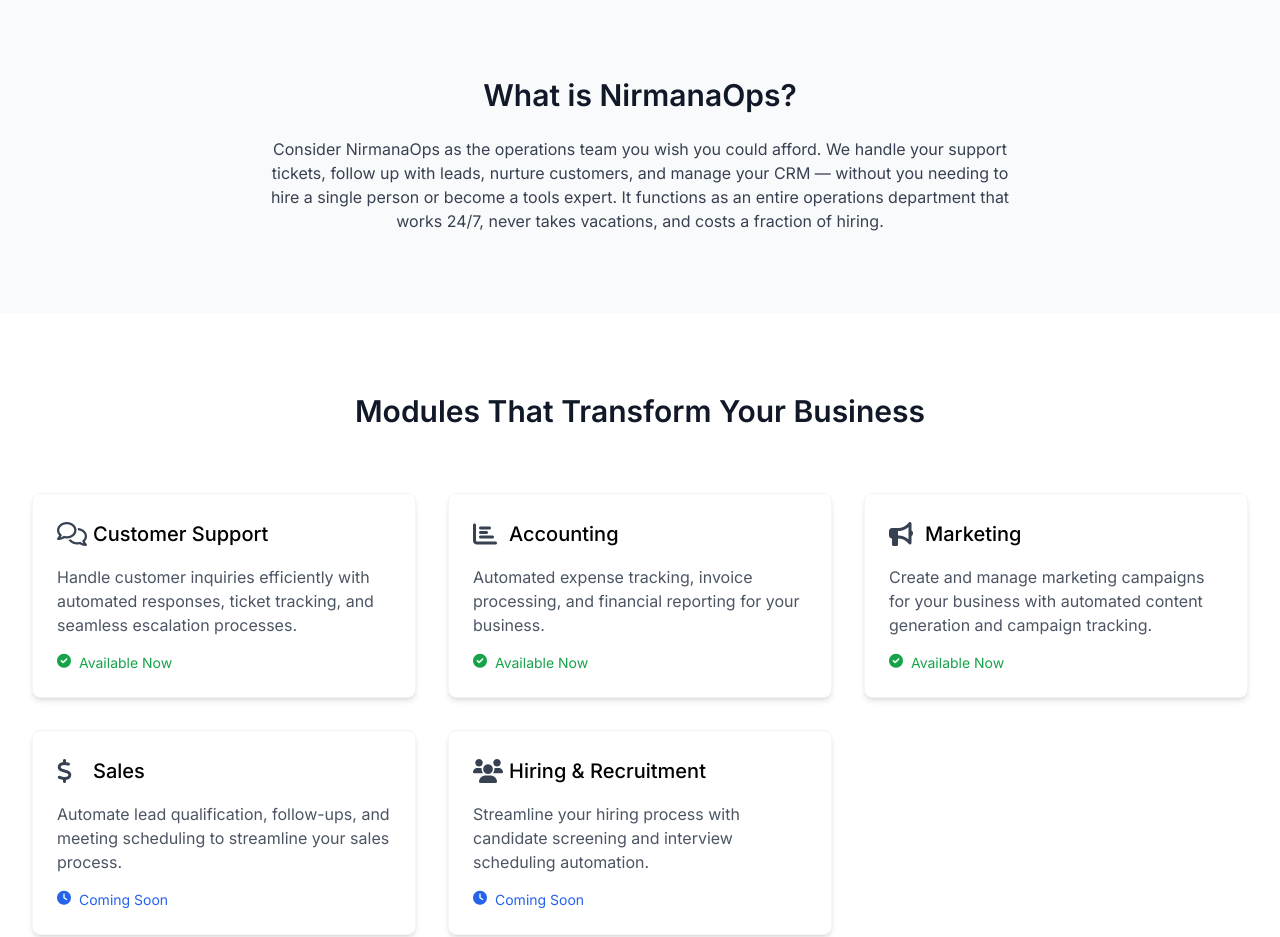
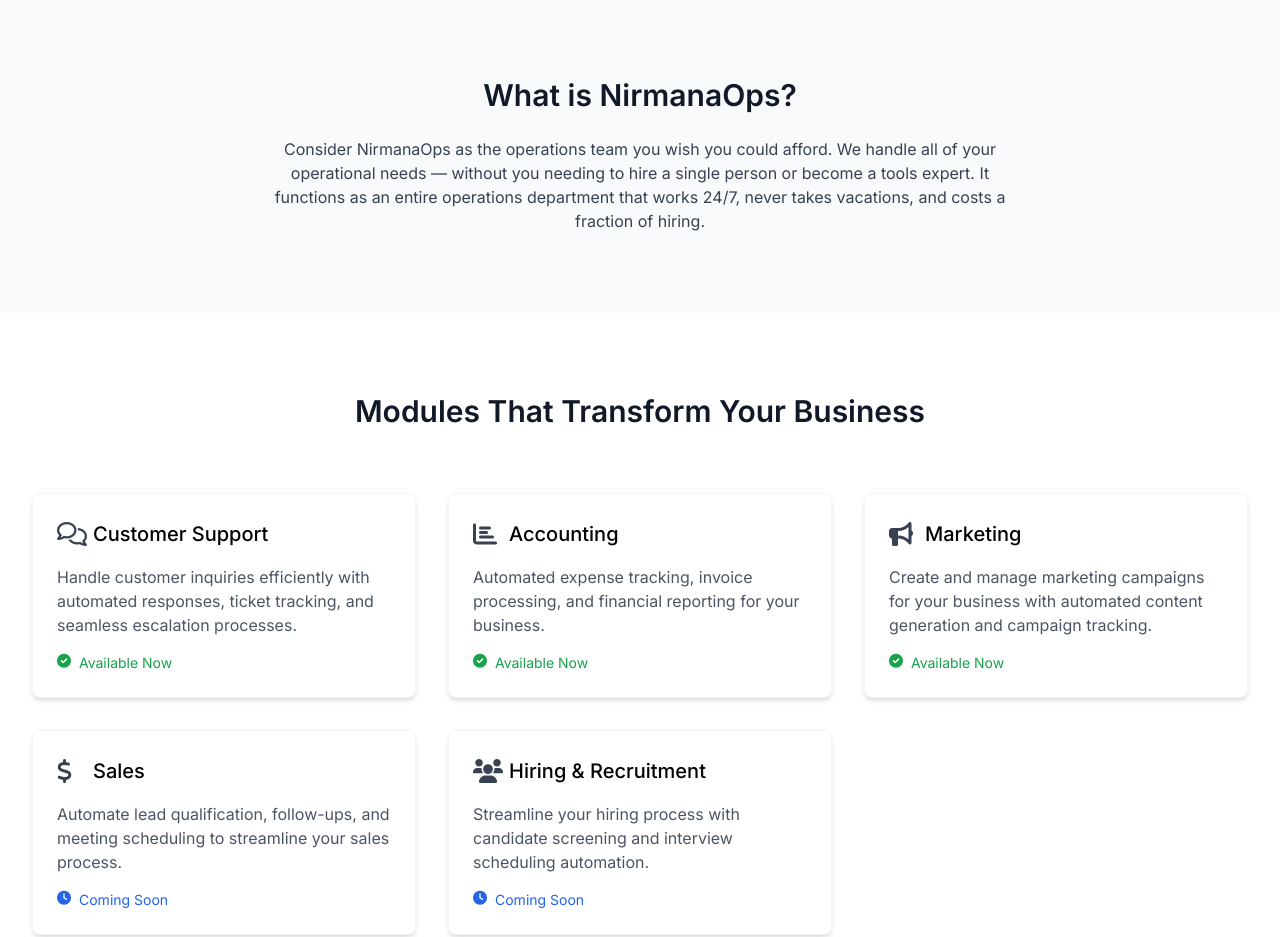
Before and after one commit to bhaveshsirvi/website, a plain HTML site: page index.html in a window 1280 px wide. Shown: the part 1280-2217 px from the top of the page. Drawn offline with nearby package versions, Linux system fonts and the light colour scheme.

Commit message:
Small change

```diff
--- a/index.html
+++ b/index.html
@@ -119,7 +119,7 @@
         <div class="max-w-7xl mx-auto px-4 sm:px-6 lg:px-8 text-center">
             <h2 class="text-3xl font-semibold text-gray-900 mb-6">What is NirmanaOps?</h2>
             <p class="text-base text-gray-700 max-w-3xl mx-auto">
-                Consider NirmanaOps as the operations team you wish you could afford. We handle your support tickets, follow up with leads, nurture customers, and manage your CRM — without you needing to hire a single person or become a tools expert. It functions as an entire operations department that works 24/7, never takes vacations, and costs a fraction of hiring.
+                Consider NirmanaOps as the operations team you wish you could afford. We handle all of your operational needs — without you needing to hire a single person or become a tools expert. It functions as an entire operations department that works 24/7, never takes vacations, and costs a fraction of hiring.
             </p>
         </div>
     </div>
```
